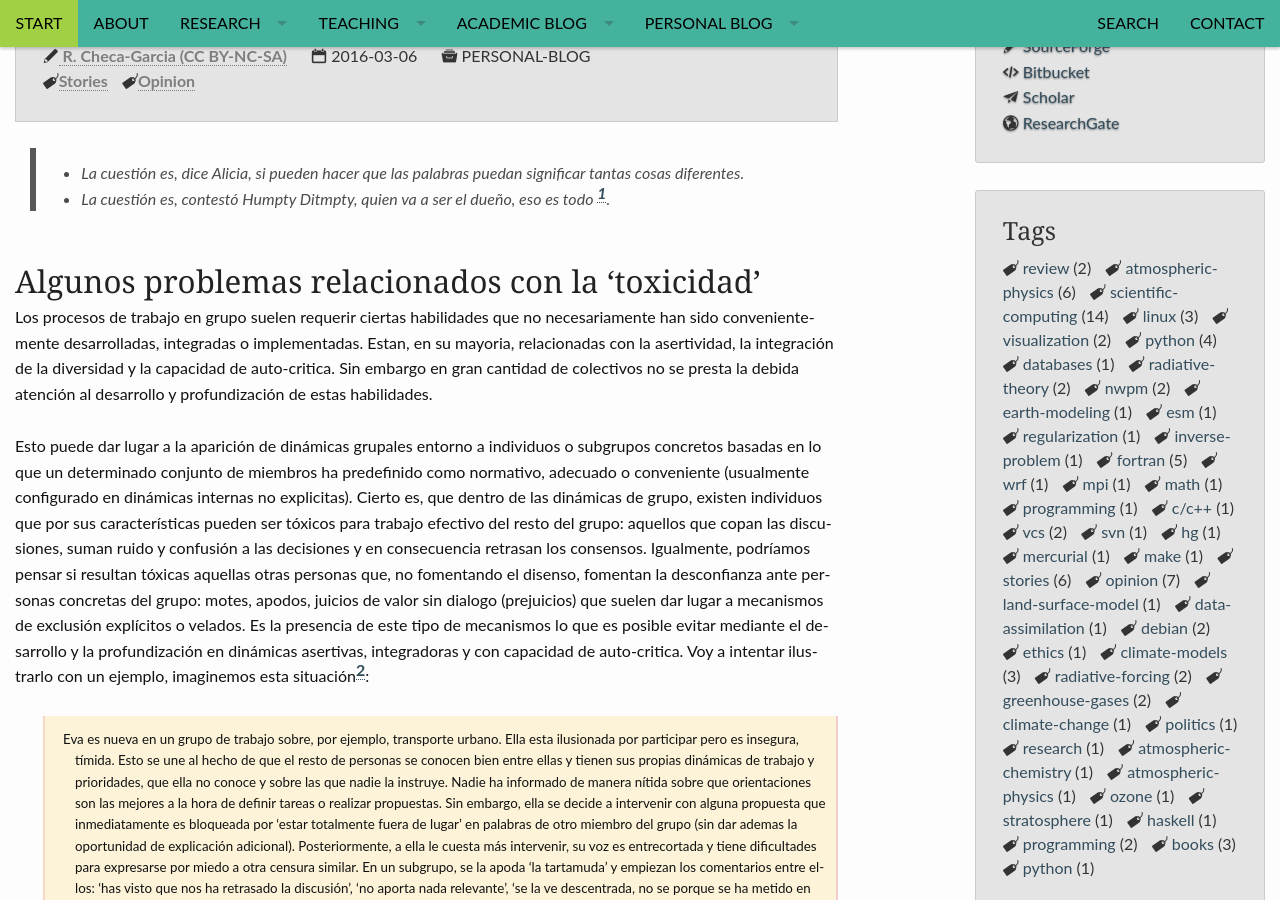
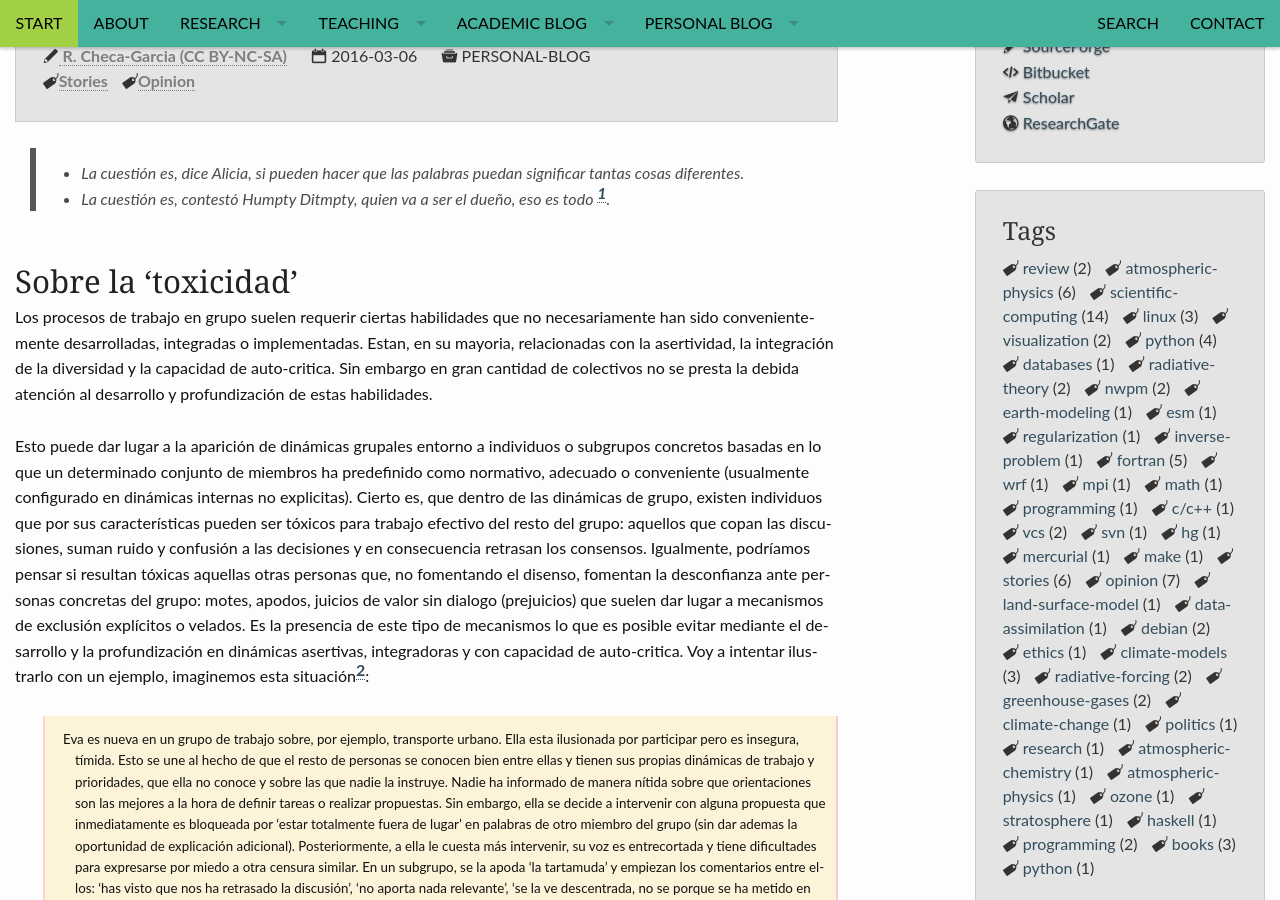
Before and after one commit to RCHG/rchg.github.io, a Jekyll site: the page built from _posts/2016-03-06-Humpty-Ditmpty.md, in a window 1280 px wide and 900 px high, scrolled down 375 px. Built offline with Jekyll 4.4.1, drawn with Linux system fonts in a browser that asks for light colours; nearby versions of some CDN libraries; comment, search, counter and statistics services are not loaded.

Commit message:
Update 2016-03-06-Humpty-Ditmpty.md

```diff
--- a/_posts/2016-03-06-Humpty-Ditmpty.md
+++ b/_posts/2016-03-06-Humpty-Ditmpty.md
@@ -19,7 +19,7 @@ header:
 > - La cuestión es, contestó Humpty  Ditmpty, quien va a ser el dueño, eso es todo [^1].
 >
 
-## Algunos problemas relacionados con la 'toxicidad'
+## Sobre la 'toxicidad'
 
 Los procesos de trabajo en grupo suelen requerir ciertas habilidades que no
 necesariamente han sido convenientemente desarrolladas, integradas o implementadas.
```
